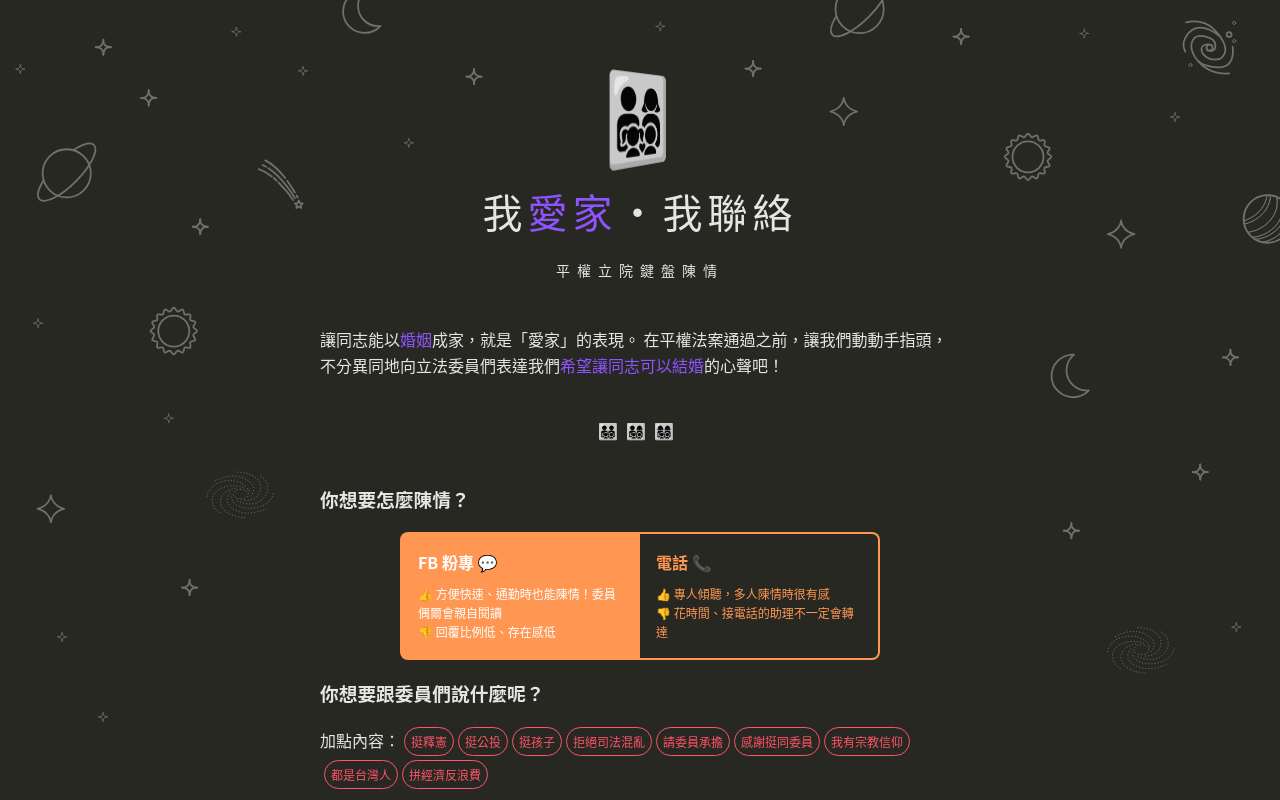
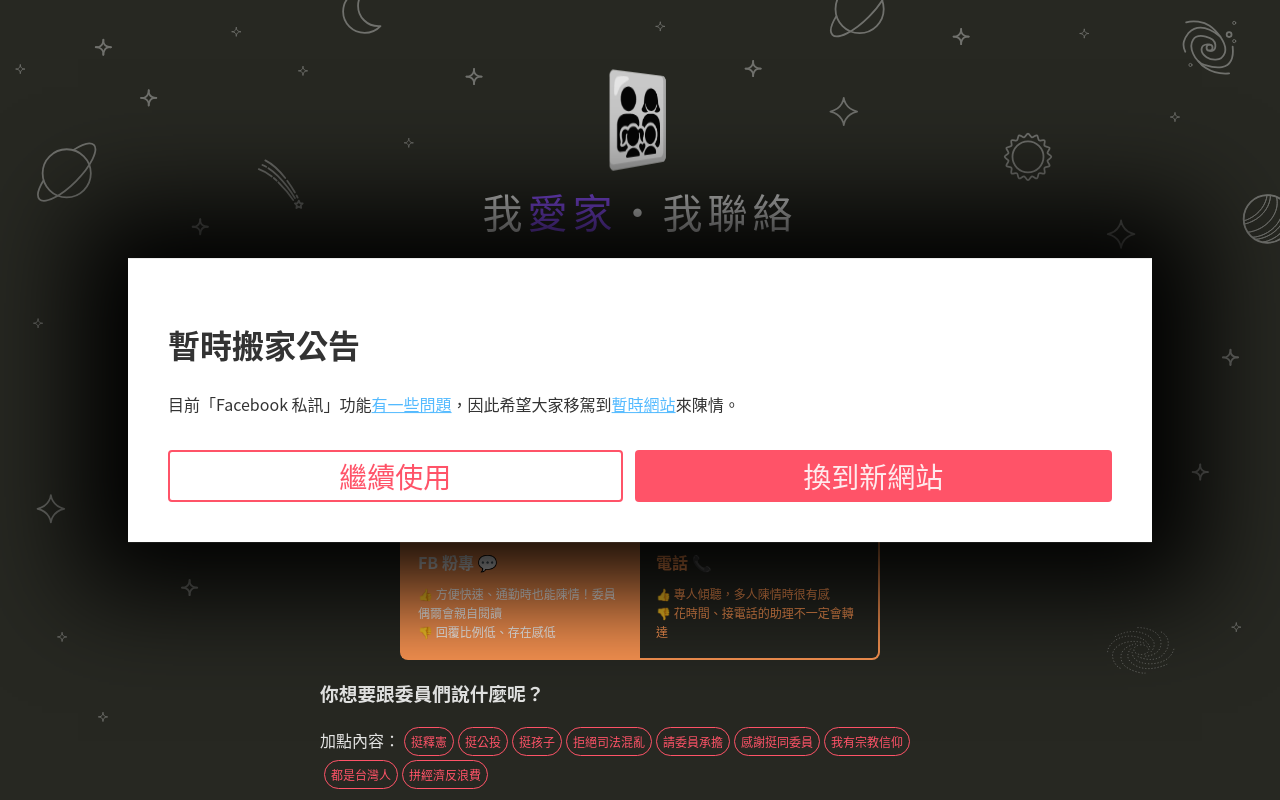
Before and after one commit to answerfamily/ly, a React (Create React App) app: page / in a window 1280 px wide. Shown: the top 800 px of the page. Built offline with nearby package versions, Linux system fonts and the light colour scheme.

Commit message:
Add migration notice

```diff
--- a/src/SettingsPage.js
+++ b/src/SettingsPage.js
@@ -8,10 +8,80 @@ import Divider from './components/Divider';
 
 import useIntersectionObserver from './lib/useIntersectionObserver';
 import StartButton from './components/StartButton';
+import { BorderedButton, Button } from './components/buttons';
 import MessageTemplates from './components/MessageTemplates';
 import SendTypeSwitch from './components/SendTypeSwitch';
 import Jumbotron from './components/Jumbotron';
 import Emphasis from './components/Emphasis';
+
+const Dialog = styled.div`
+  position: fixed;
+  top: 50%;
+  left: 50%;
+  min-width: 80vw;
+  transform: translate(-50%, -50%);
+  padding: 40px;
+
+  color: #333;
+  background: #fff;
+  box-shadow: 0 0 100px 50px #000;
+
+  z-index: 10000;
+
+  footer {
+    margin-top: 2em;
+
+    > button:first-of-type {
+      margin-bottom: 12px;
+    }
+  }
+
+  @media screen and (min-width: 640px) {
+    footer {
+      display: flex;
+      > button:first-of-type {
+        margin: 0 12px 0 0;
+      }
+    }
+  }
+`;
+
+function RedirectDialog() {
+  const [isDismissed, setDismissed] = useState(false);
+
+  if (isDismissed) return null;
+
+  return (
+    <Dialog>
+      <h1>暫時搬家公告</h1>
+      <p>
+        目前「Facebook 私訊」功能
+        <a
+          href="https://developers.facebook.com/support/bugs/356561845208218/"
+          target="_blank"
+          rel="noopener noreferrer"
+        >
+          有一些問題
+        </a>
+        ，因此希望大家移駕到<a href="https://contact.hacktabl.org">暫時網站</a>
+        來陳情。
+      </p>
+      <footer>
+        {/* eslint-disable-next-line no-script-url, jsx-a11y/anchor-is-valid */}
+        <BorderedButton onClick={() => setDismissed(true)}>
+          繼續使用
+        </BorderedButton>
+        <Button
+          onClick={() => {
+            window.location.href = 'https://contact.hacktabl.org';
+          }}
+        >
+          換到新網站
+        </Button>
+      </footer>
+    </Dialog>
+  );
+}
 
 const PageContainer = styled.div`
   padding: 40px;
@@ -81,6 +151,7 @@ function SettingsPage({
 
   return (
     <PageContainer>
+      <RedirectDialog />
       <Header />
       <section>
         <p>
```
